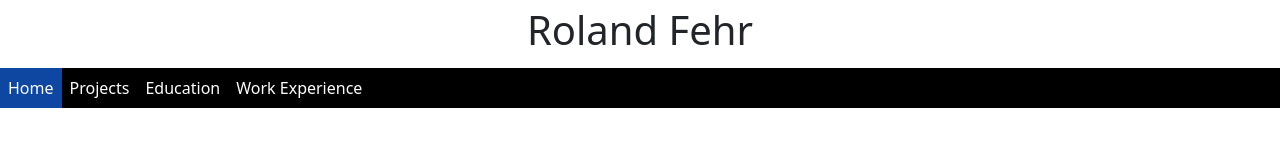
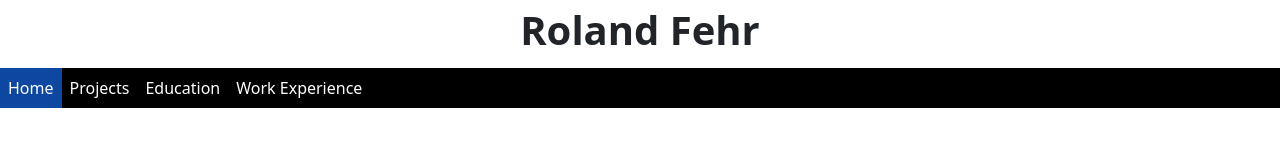
Before and after one commit to rfehr-creator/mySite, a React (Vite) app: page / in a window 1280 px wide. Shown: the top 166 px of the page. Built offline with nearby package versions, Linux system fonts and the light colour scheme.

Commit message:
Add sticky navbar

```diff
--- a/src/App.tsx
+++ b/src/App.tsx
@@ -16,7 +16,6 @@ const App = () => {
   return (
     <BrowserRouter>
       <TopBar />
-      <Navbar />
       <Routes>
         <Route path="/" element={<HomePage />} />
         <Route path="projects" element={<ProjectPage />} />
--- a/src/components/TopBar.tsx
+++ b/src/components/TopBar.tsx
@@ -1,3 +1,24 @@
-export const TopBar = () =>{
-    return <div className="fs-1 text-center">Roland Fehr</div>
-}
+import styled from "styled-components";
+import { Navbar } from "./NavBar";
+
+const Title = styled.div`
+  text-align: center;
+  font-size: 40px;
+  font-weight: bold;
+`;
+
+const Top = styled.div`
+display: block;
+  top: 0;
+  position: sticky;
+  position: -webkit-sticky;
+  background-color: white;
+`;
+export const TopBar = () => {
+  return (
+    <Top>
+      <Title>Roland Fehr</Title>
+      <Navbar />
+    </Top>
+  );
+};
```
